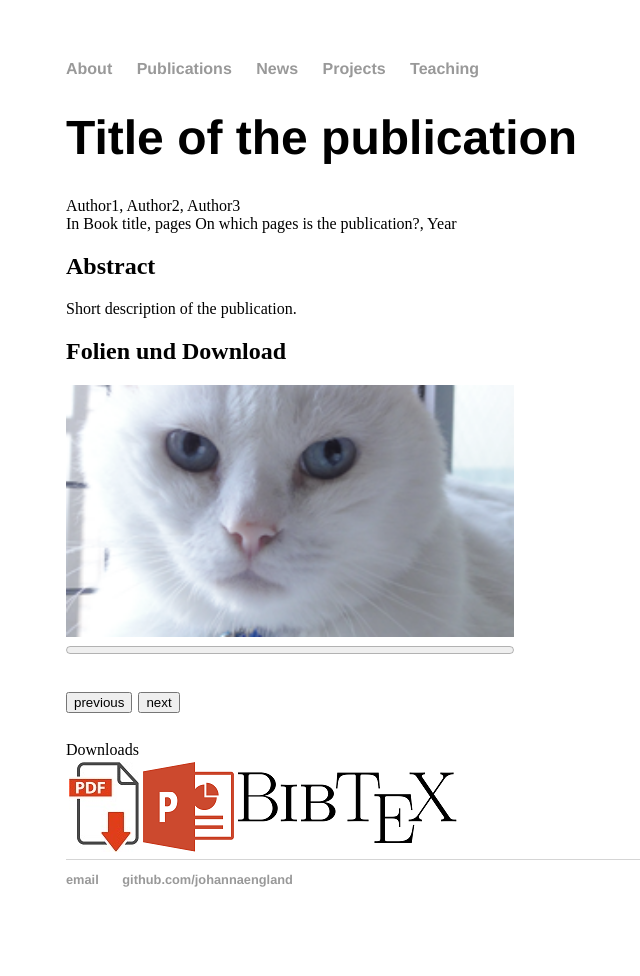
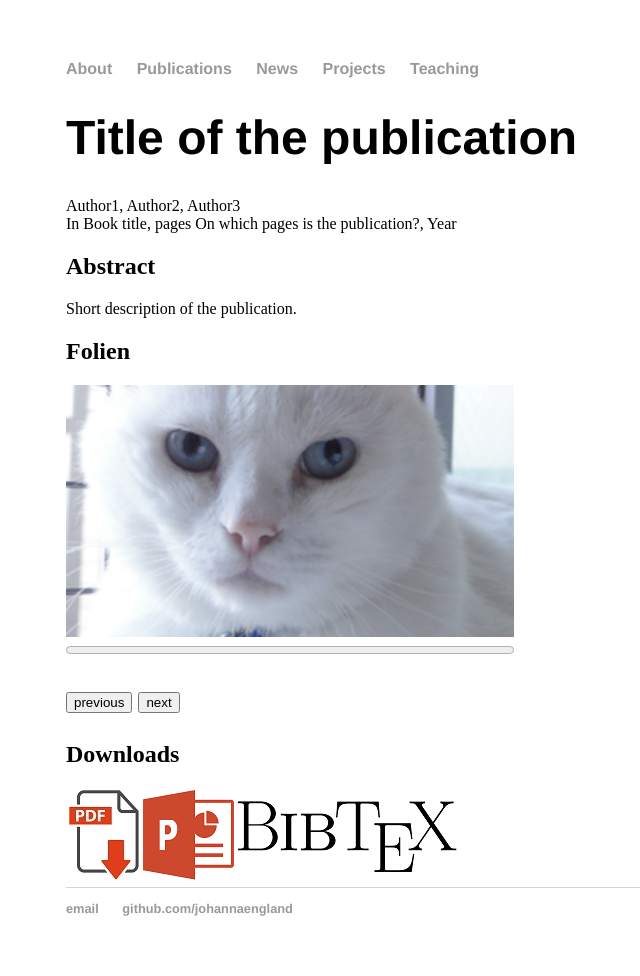
Before and after one commit to johannaengland/johannaengland.github.io, a Jekyll site: the page built from _publications/year-example-publication.md, in a window 1280 px wide. Shown: the whole page, without its empty margins (126-766 px from the left). Built offline with Jekyll 4.4.1, drawn with Linux system fonts in a browser that asks for light colours; before the commit the page ends 947 px from its top, so only the background shows below that.

Commit message:
Update publications.html

```diff
--- a/_layouts/publications.html
+++ b/_layouts/publications.html
@@ -24,16 +24,15 @@
         {{ page.abstract }}
         {{ content }}
     </div><!-- /.container -->
-    <h2>Folien und Download</h2>
+    <h2>Folien</h2>
     <img id="currentSlide" src="images/pic1.jpg" width="256" height="172"> <br>
     <progress id="slidecount" value="0" max="2"></progress><br>
     <p>
         <button type="button" onclick="slideshow(-1)">previous</button>
         <button type="button" onclick="slideshow(1)">next</button>
     </p>
-
+    <h2>Downloads</h2>
     <table>
-        <caption>Downloads</caption>
         <td><a href="downloads/publication.pdf" download><img id="pdfIcon" src="icons/pdf.jpg"></a></td>
         <td><a href="downloads/slides.pptx" download><img id="pptIcon" src="icons/ppt.jpg"></a></td>
         <td><button id="bibtexBtn" onclick="showBibtexText()"><img src="icons/bibtex.jpg"></button></td>
```
